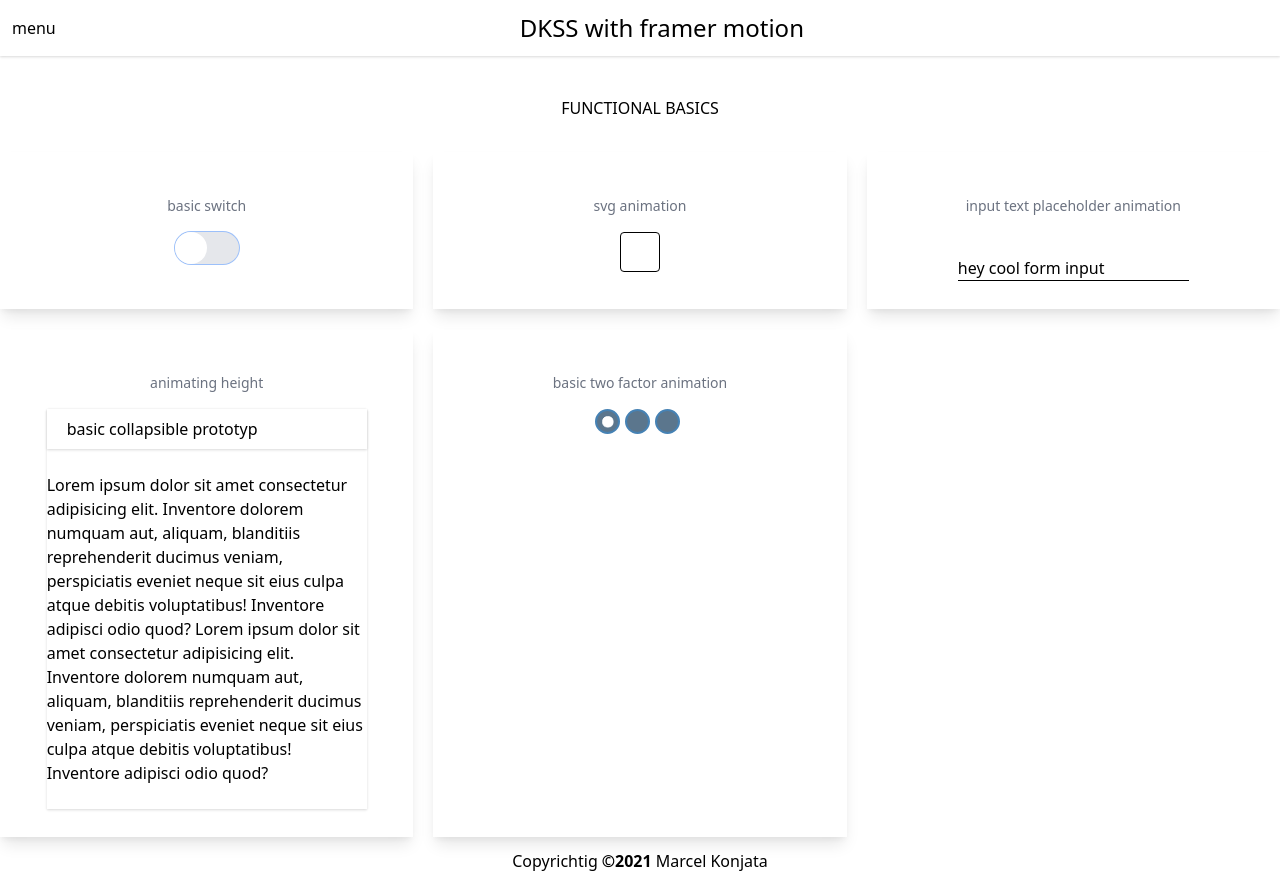
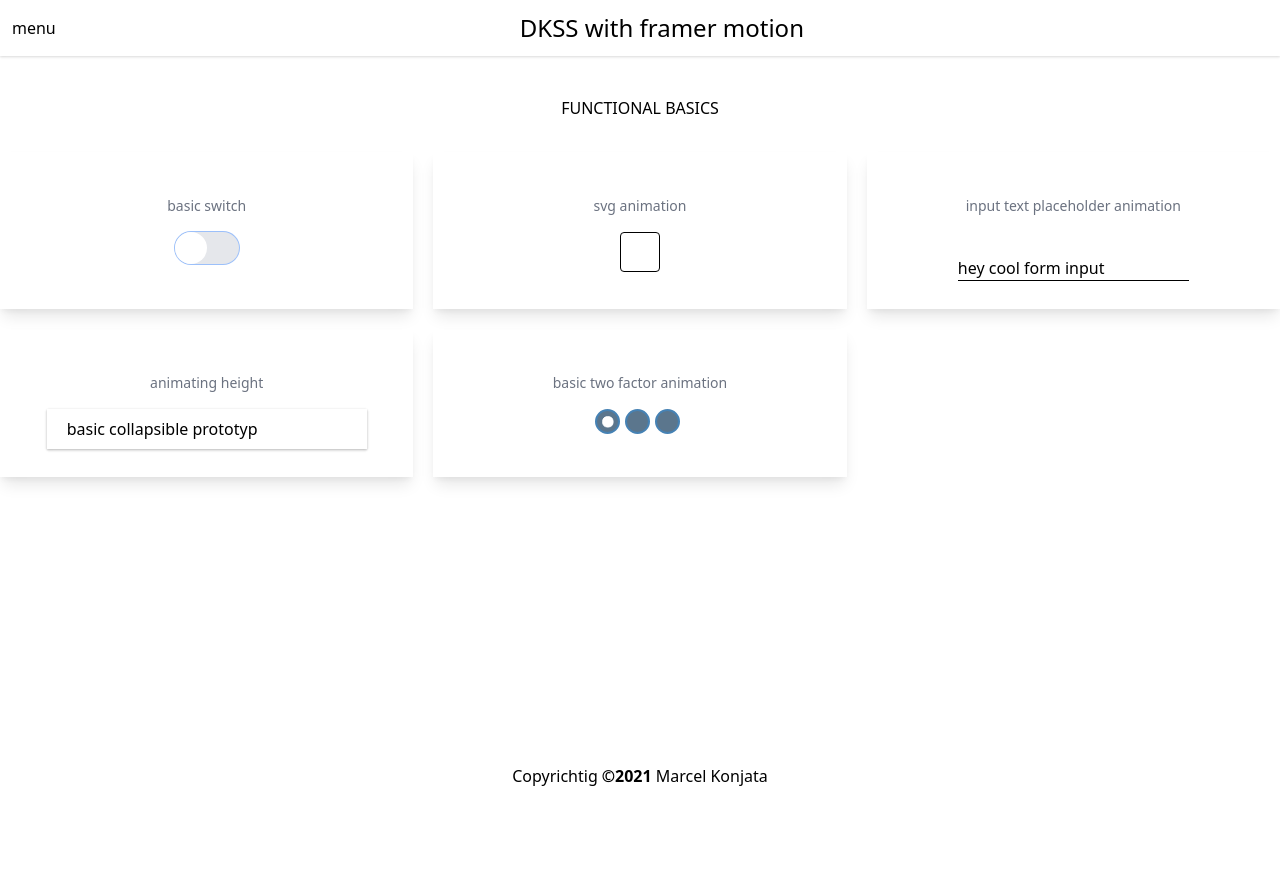
Before and after one commit to Marcel-Konjata/framer-dkss, a Next.js app: page /functional-basics in a window 1280 px wide. After the commit the page ends 800 px from the top, so only its background shows below. Built offline with nearby package versions, Linux system fonts and the light colour scheme.

Commit message:
animated collapsible

```diff
--- a/modules/functionalBasics/basicCollapsible/BasicCollapsible.component.tsx
+++ b/modules/functionalBasics/basicCollapsible/BasicCollapsible.component.tsx
@@ -15,7 +15,9 @@ export const BasicCollapsible: FC = () => {
 				basic collapsible prototyp
 			</div>
 
-			<div className="overflow-hidden">
+			{/*this is only one exception in rule that u should not animate height of the content*/}
+			{/*beware = padding and margin are not animatable thus every collapsible must not have motion.div with padding or margin directly, instead nested div will have these properties*/}
+			<motion.div animate={expandAnimation} className="overflow-hidden">
 				<div className="py-6">
 					Lorem ipsum dolor sit amet consectetur adipisicing elit. Inventore
 					dolorem numquam aut, aliquam, blanditiis reprehenderit ducimus veniam,
@@ -25,7 +27,7 @@ export const BasicCollapsible: FC = () => {
 					reprehenderit ducimus veniam, perspiciatis eveniet neque sit eius
 					culpa atque debitis voluptatibus! Inventore adipisci odio quod?
 				</div>
-			</div>
+			</motion.div>
 		</div>
 	);
 };
```
